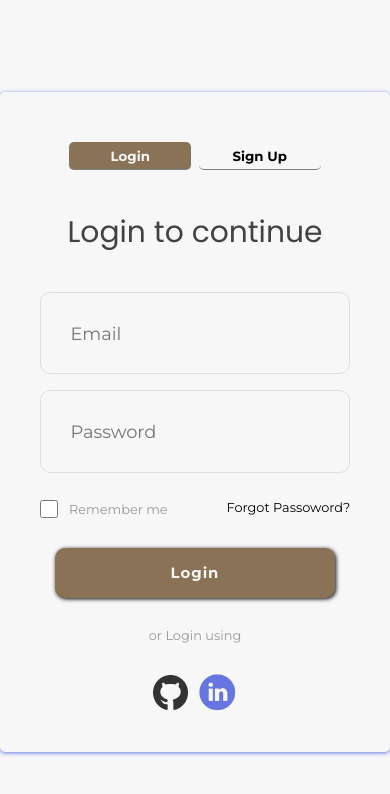
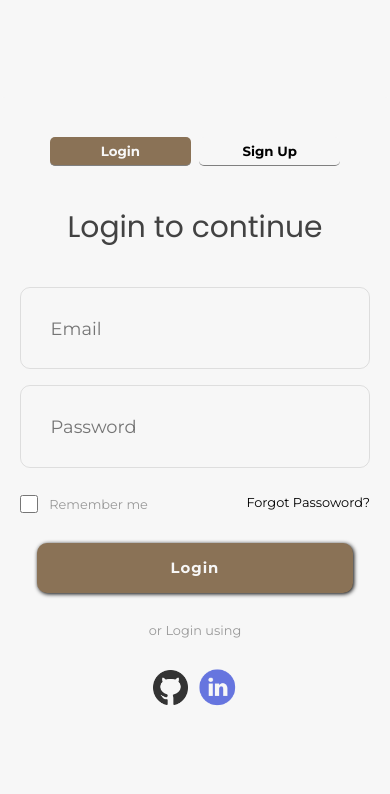
Before and after one commit to skGab/LoginPage, a React app: page / in a window 390 px wide. Shown: the top 794 px of the page. Built offline with nearby package versions, Linux system fonts and the light colour scheme; no server answers; the HTML template or start-up script is replaced by a standard one.

Commit message:
Ajustando responsividade

```diff
--- a/src/components/Formulario/form.scss
+++ b/src/components/Formulario/form.scss
@@ -12,7 +12,7 @@
 
     @media (max-width: 1034px) {
       width: 60%;
-      box-shadow: 0px 1px 4px var(--roxo);
+      box-shadow: 0px 2px 4px #000000;
     }
 
     @media (max-width: 769px) {
@@ -25,7 +25,7 @@
 
     @media (max-width: 537px) {
       width: 100%;
-      padding: 5rem 2rem 2rem 2rem;
+      box-shadow: 0 0 0;
     }
 
     form {
```
